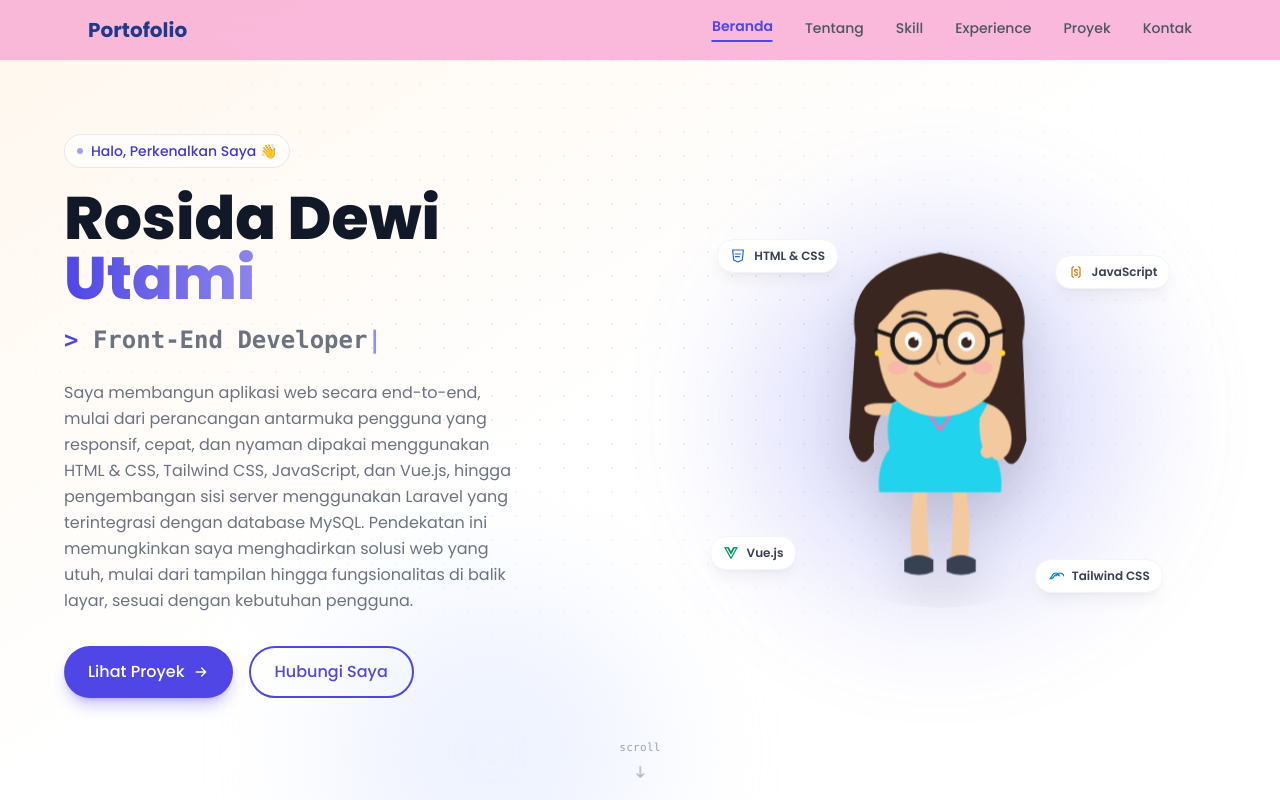
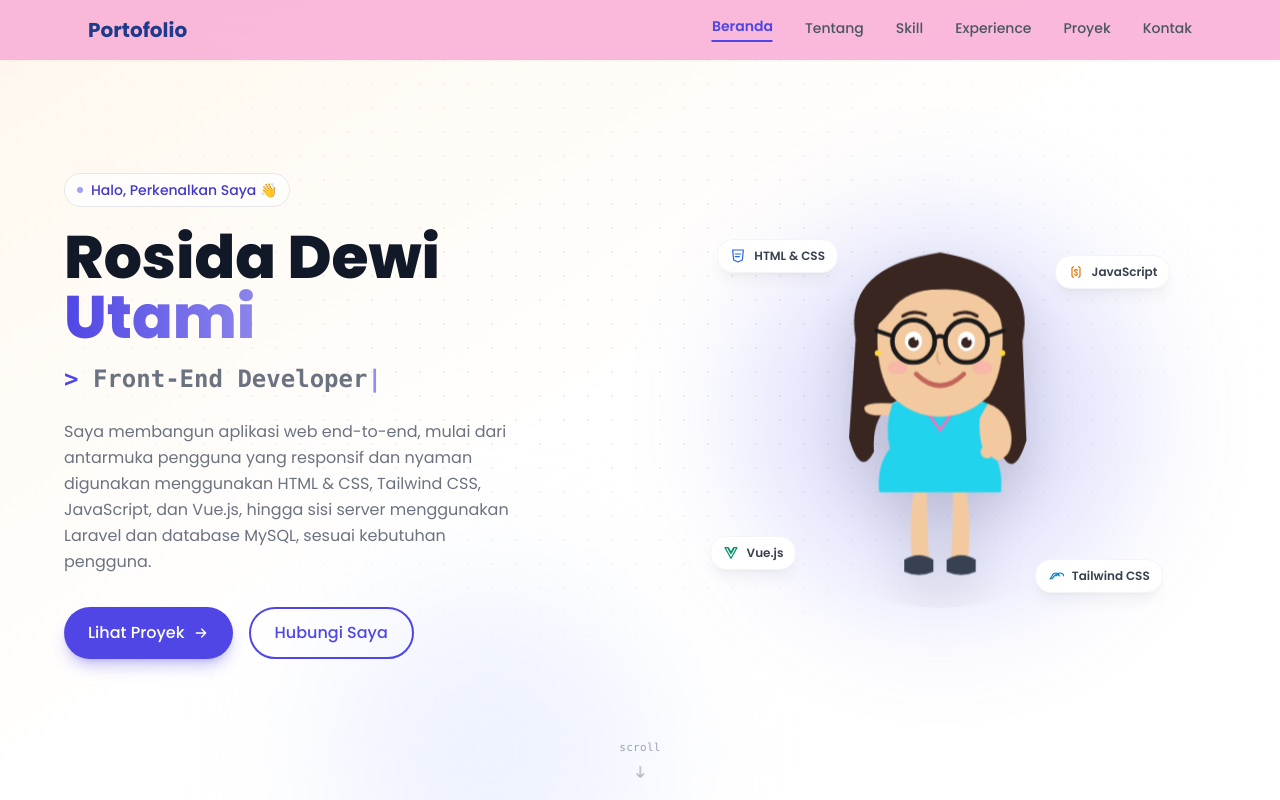
Before and after one commit to rosidadewi/portofolio, a Vue app: page / in a window 1280 px wide. Shown: the top 800 px of the page. Built offline with nearby package versions, Linux system fonts and the light colour scheme.

Commit message:
Update Hero.vue

```diff
--- a/src/components/Hero.vue
+++ b/src/components/Hero.vue
@@ -140,12 +140,9 @@ onUnmounted(() => {
           :class="isLoaded ? 'opacity-100 translate-y-0' : 'opacity-0 translate-y-4'"
           style="transition-delay: 550ms"
         >
-          Saya membangun aplikasi web secara end-to-end, mulai dari perancangan antarmuka
-          pengguna yang responsif, cepat, dan nyaman dipakai menggunakan HTML & CSS, Tailwind
-          CSS, JavaScript, dan Vue.js, hingga pengembangan sisi server menggunakan Laravel yang
-          terintegrasi dengan database MySQL. Pendekatan ini memungkinkan saya menghadirkan
-          solusi web yang utuh, mulai dari tampilan hingga fungsionalitas di balik layar, sesuai
-          dengan kebutuhan pengguna.
+         Saya membangun aplikasi web end-to-end, mulai dari antarmuka pengguna yang responsif
+         dan nyaman digunakan menggunakan HTML & CSS, Tailwind CSS, JavaScript, dan Vue.js,
+         hingga sisi server menggunakan Laravel dan database MySQL, sesuai kebutuhan pengguna.
         </p>
 
         <div
```
